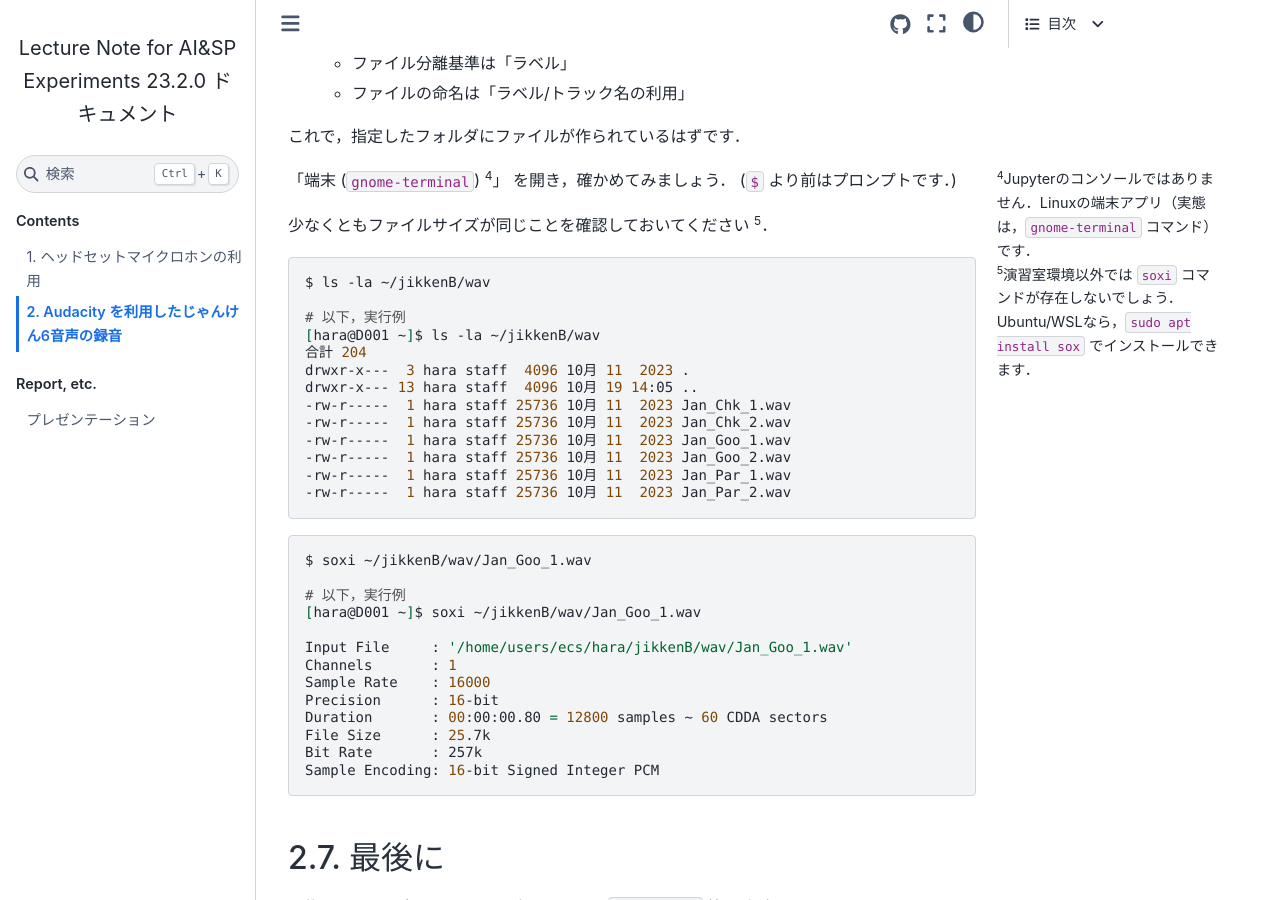
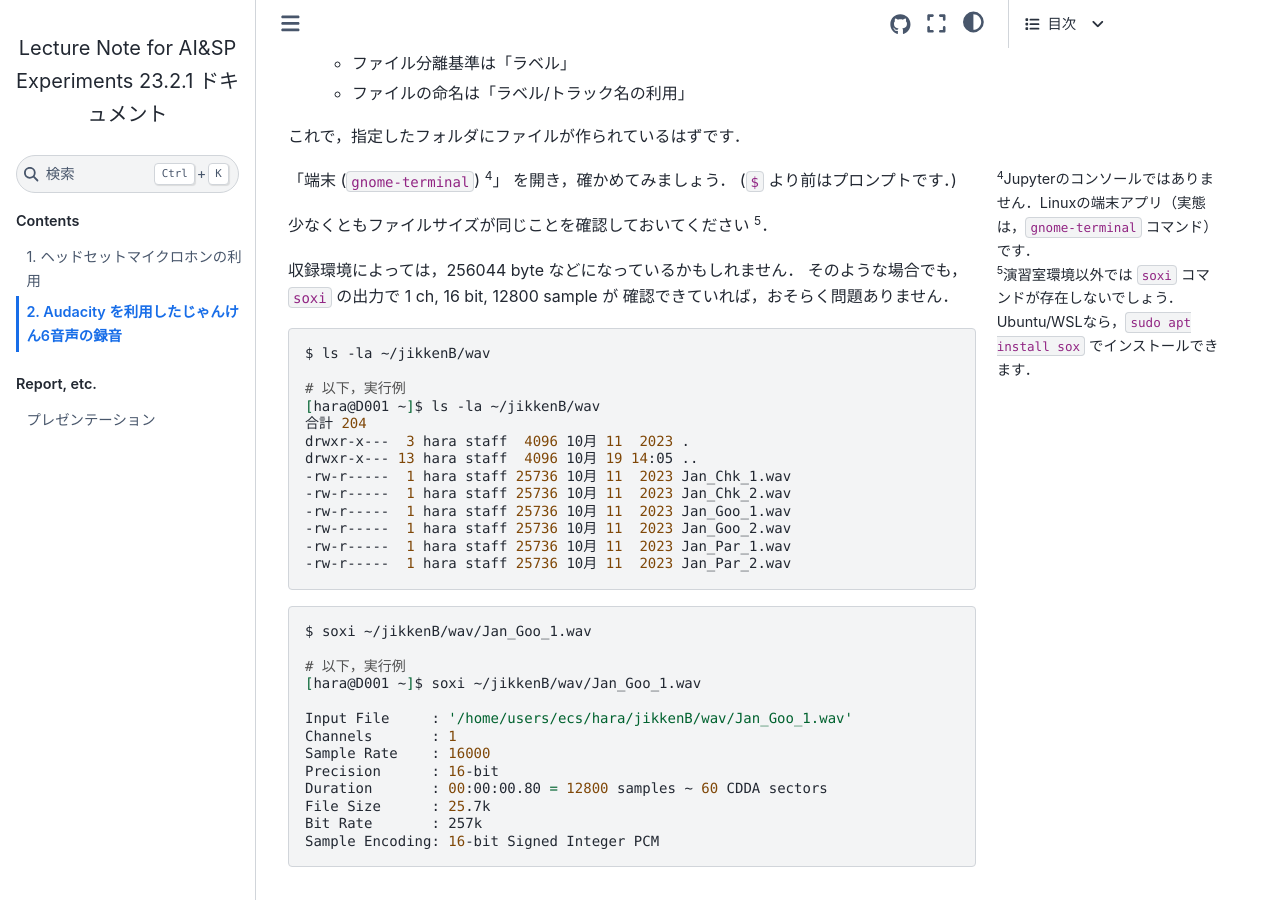
Before and after one commit to naoh16/lecture-note-aisp-experiments, a Sphinx documentation site: the page built from source/record_audacity.rst, in a window 1280 px wide and 900 px high, scrolled down 4409 px. Built offline with Sphinx 7.4.7 and the Sphinx Book theme 1.1.4, drawn with Linux system fonts in a browser that asks for light colours.

Commit message:
wavファイルサイズについてのコメントを追加

```diff
--- a/source/conf.py
+++ b/source/conf.py
@@ -23,7 +23,7 @@ copyright = '2023, Sunao Hara, Okayma University'
 #author = 'Sunao Hara'
 
 # The full version, including alpha/beta/rc tags
-release = '23.2.0'
+release = '23.2.1'
 
 
 # -- General configuration ---------------------------------------------------
--- a/source/record_audacity.rst
+++ b/source/record_audacity.rst
@@ -171,6 +171,10 @@ WAVファイルへの export
 
 少なくともファイルサイズが同じことを確認しておいてください [#soxi]_．
 
+収録環境によっては，256044 byte などになっているかもしれません．
+そのような場合でも，``soxi`` の出力で 1 ch, 16 bit, 12800 sample が
+確認できていれば，おそらく問題ありません．
+
 .. code-block:: bash
 
     $ ls -la ~/jikkenB/wav
```
